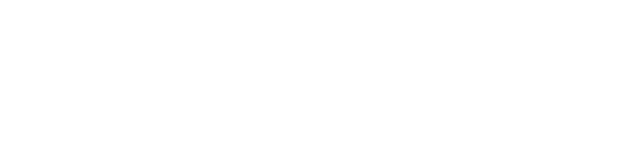
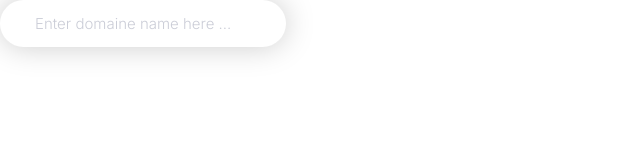
Before and after one commit to Sanzaxia/Sanza, a plain HTML site: page Porject/index.html in a window 1280 px wide. Shown: the whole page, without its empty margins (0-640 px from the left). Drawn offline with Linux system fonts and the light colour scheme.

Commit message:
Build input component.

```diff
--- a/Porject/css/style.css
+++ b/Porject/css/style.css
@@ -216,3 +216,24 @@ a {
     font-size: 1.5rem;
   }
 }
+
+/*Inputs*/
+.input {
+  border-radius: 40px;
+  border: 0;
+  box-shadow: 0 0 30px #ccc;
+  color: var(--color-headings);
+  font-size: 2rem;
+  outline: 0;
+  padding: 1.5rem 3.5rem;
+}
+
+::placeholder {
+  color: #cbcdd7;
+  font-weight: 300;
+}
+@media screen and (min-width: 1024px) {
+  .input {
+    font-size: 1.5rem;
+  }
+}
--- a/Porject/index.html
+++ b/Porject/index.html
@@ -10,9 +10,15 @@
     <link rel="preconnect" href="https://fonts.googleapis.com" />
     <link rel="preconnect" href="https://fonts.gstatic.com" crossorigin />
     <link
-      href="https://fonts.googleapis.com/css2?family=Inter:wght@400;600;700&display=swap"
+      href="https://fonts.googleapis.com/css2?family=Inter:wght@300;400;600;700&display=swap"
       rel="stylesheet"
     />
   </head>
-  <body></body>
+  <body>
+    <input
+      type="text"
+      class="input"
+      placeholder="Enter domaine name here ..."
+    />
+  </body>
 </html>
```
